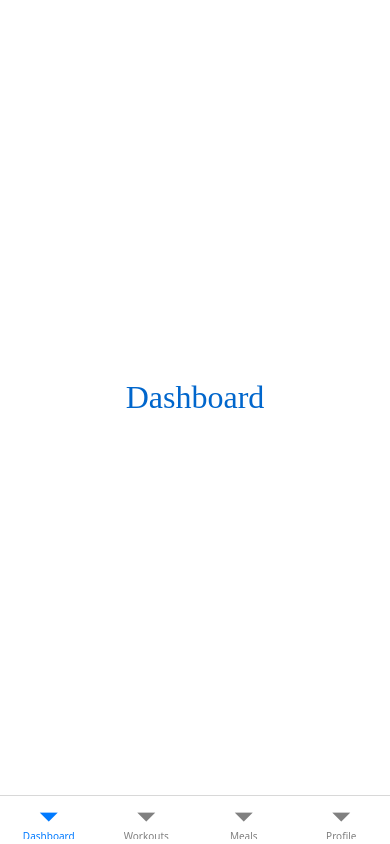
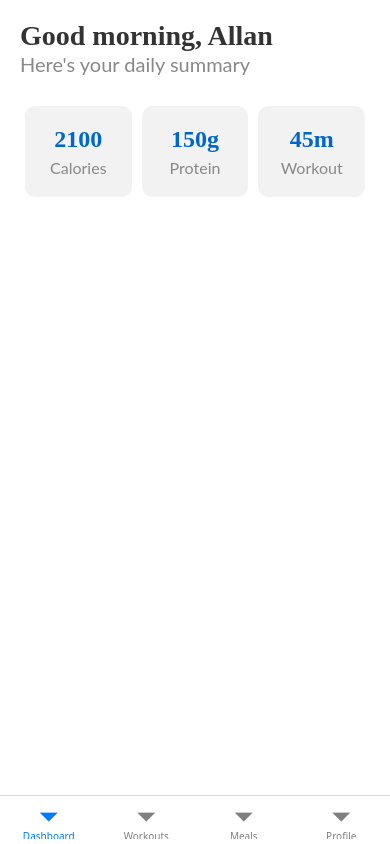
Before and after one commit to AJcoll/SynergyFit, a React Native app: screen /MainApp in a window 390 px wide. Built offline with nearby package versions, Linux system fonts and the light colour scheme.

Commit message:
feat(dashboard): build placeholder UI layout
Adds a structured placeholder UI to the Dashboard screen, including a header, stat cards, a weekly progress section, and a recent activity list. This provides the foundational visual structure for the dashboard.

```diff
--- a/src/screens/main/DashboardScreen.tsx
+++ b/src/screens/main/DashboardScreen.tsx
@@ -1,11 +1,32 @@
 import React from 'react';
-import { View, Text, StyleSheet, SafeAreaView } from 'react-native';
+import { View, Text, StyleSheet, SafeAreaView, ScrollView } from 'react-native';
 import { colors, typography } from '../../styles';
 
 const DashboardScreen = () => {
+  // Eventually, this would come from user data
+  const userName = 'Allan';
+
   return (
     <SafeAreaView style={styles.container}>
-      <Text style={styles.title}>Dashboard</Text>
+      <ScrollView contentContainerStyle={styles.scrollContainer}>
+        <Text style={styles.header}>Good morning, {userName}</Text>
+        <Text style={styles.subtitle}>Here's your daily summary</Text>
+        <View style={styles.statsContainer}>
+          {/* Placeholder Stat Cards */}
+          <View style={styles.statCard}>
+            <Text style={styles.statValue}>2100</Text>
+            <Text style={styles.statLabel}>Calories</Text>
+          </View>
+          <View style={styles.statCard}>
+            <Text style={styles.statValue}>150g</Text>
+            <Text style={styles.statLabel}>Protein</Text>
+          </View>
+          <View style={styles.statCard}>
+            <Text style={styles.statValue}>45m</Text>
+            <Text style={styles.statLabel}>Workout</Text>
+          </View>
+        </View>
+      </ScrollView>
     </SafeAreaView>
   );
 };
@@ -13,14 +34,47 @@ const DashboardScreen = () => {
 const styles = StyleSheet.create({
   container: {
     flex: 1,
-    justifyContent: 'center',
-    alignItems: 'center',
     backgroundColor: colors.background,
   },
-  title: {
-    fontSize: typography.sizes.h1,
+  scrollContainer: {
+    padding: 20,
+  },
+  header: {
     fontFamily: typography.primary,
+    fontSize: typography.sizes.h2,
+    fontWeight: 'bold',
+    color: colors.text,
+  },
+  subtitle: {
+    fontFamily: typography.secondary,
+    fontSize: typography.sizes.h4,
+    color: colors.textSecondary,
+    marginBottom: 30,
+  },
+  statsContainer: {
+    flexDirection: 'row',
+    justifyContent: 'space-between',
+    marginBottom: 30,
+  },
+  statCard: {
+    flex: 1,
+    backgroundColor: colors.surface,
+    borderRadius: 10,
+    padding: 20,
+    alignItems: 'center',
+    marginHorizontal: 5,
+  },
+  statValue: {
+    fontFamily: typography.primary,
+    fontSize: typography.sizes.h3,
+    fontWeight: 'bold',
     color: colors.primary,
+  },
+  statLabel: {
+    fontFamily: typography.secondary,
+    fontSize: typography.sizes.body,
+    color: colors.textSecondary,
+    marginTop: 5,
   },
 });
 
```
